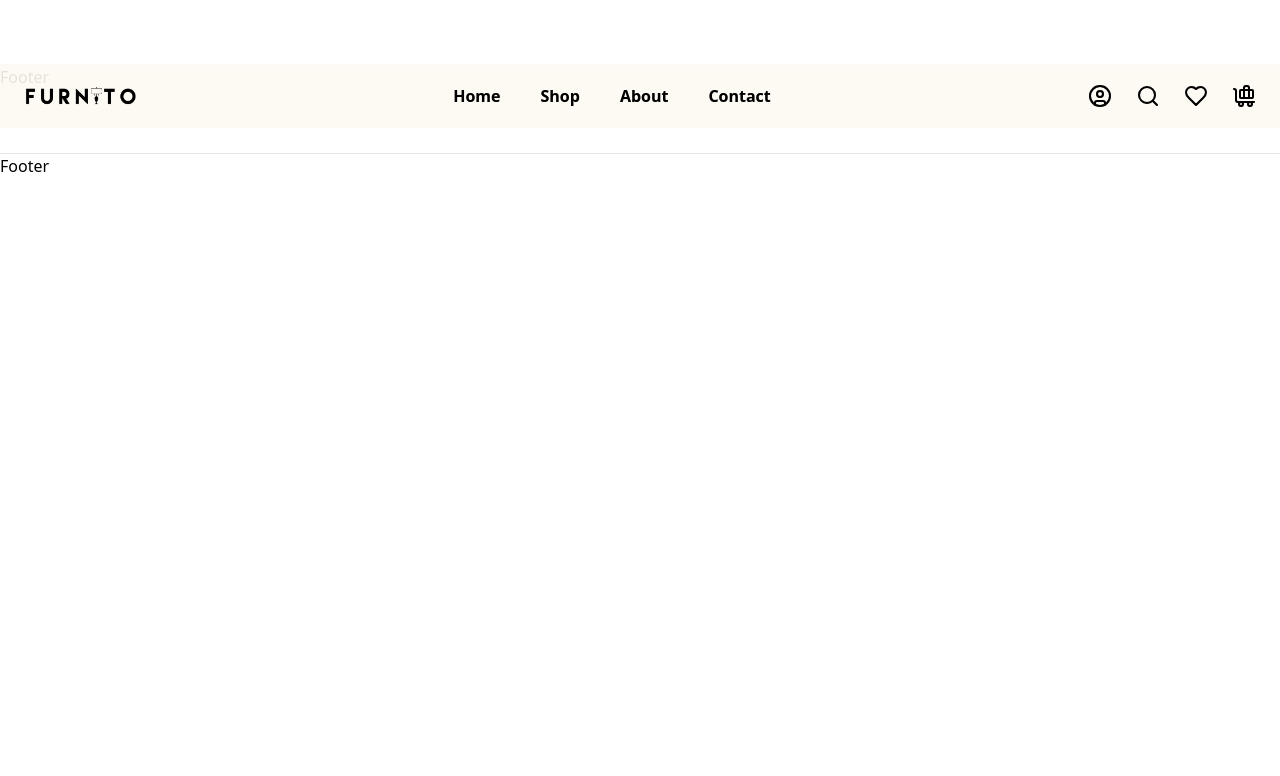
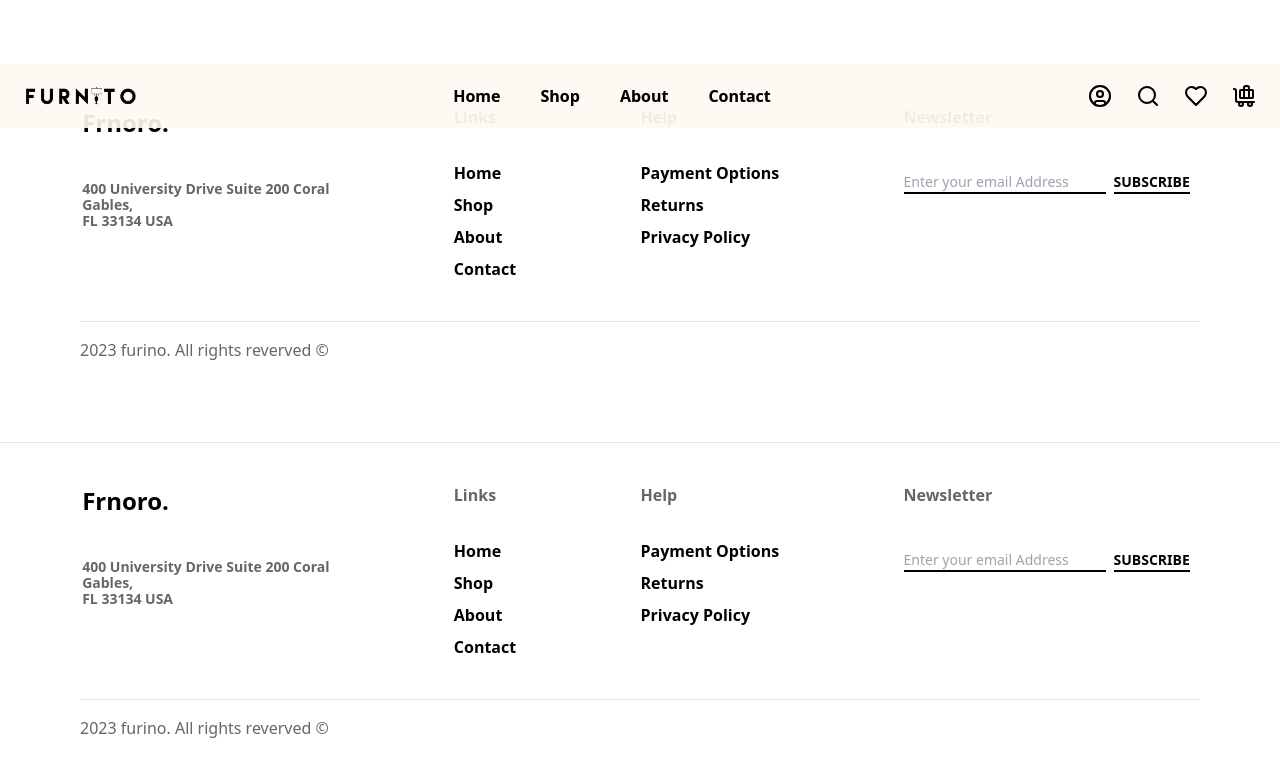
Before and after one commit to Suleman615/Furniro, a Next.js app: page /Layout in a window 1280 px wide. Shown: the top 776 px of the page. Built offline with nearby package versions, Linux system fonts and the light colour scheme.

Commit message:
Footer Added

```diff
--- a/src/components/Category.tsx
+++ b/src/components/Category.tsx
@@ -6,7 +6,7 @@ export default function Category() {
         <div className="pt-16 pb-5">
             <div className="text-center">
                 <h3 className="text-md font-bold text-black">Brouse The Range</h3>
-                <p className="text-sm text-grey">Lorem ipsum dolor sit amet, consectetur adipiscing elit.</p>
+                <p className="text-sm text-grey px-2">Lorem ipsum dolor sit amet, consectetur adipiscing elit.</p>
             </div>
             <div className="flex flex-wrap justify-center gap-4 py-16">
 
--- a/src/components/Footer.tsx
+++ b/src/components/Footer.tsx
@@ -1,7 +1,44 @@
+import Link from "next/link";
 
 
 export default function Footer() {
     return (
-        <div className=" mt-16 border-t">Footer</div>
+        <>
+            <div className=" mt-16 py-10 border-t flex px-10 justify-around flex-wrap gap-10">
+                <div className="">
+                    <h3 className="text-lg font-bold">Frnoro.</h3>
+                    <p className="text-grey text-sm my-10 font-semibold leading-4">400 University Drive Suite 200 Coral <br /> Gables,<br /> FL 33134 USA</p>
+                </div>
+                <div>
+                    <ul className="font-semibold flex flex-col gap-2">
+                        <li className="text-grey mb-6">Links</li>
+                        <li><Link className="hover:text-grey font-semibold" href='/'>Home</Link></li>
+                        <li><Link className="hover:text-grey font-semibold" href='/Shop'>Shop</Link></li>
+                        <li><Link className="hover:text-grey font-semibold" href='/About'>About</Link></li>
+                        <li><Link className="hover:text-grey font-semibold" href='./Contact'>Contact</Link></li>
+                    </ul>
+                </div>
+                <div>
+                    <ul className="font-semibold flex flex-col gap-2">
+                        <li className="text-grey mb-6">Help</li>
+                        <li><Link className="hover:text-grey font-semibold" href='#'>Payment Options</Link></li>
+                        <li><Link className="hover:text-grey font-semibold" href='#'>Returns</Link></li>
+                        <li><Link className="hover:text-grey font-semibold" href='#'>Privacy Policy</Link></li>
+                    </ul>
+                </div>
+                <div>
+                    <p className="font-semibold text-grey mb-10">Newsletter</p>
+                    <form action="" method="post">
+                        <input className="border-b-2 text-sm  border-black focus:outline-none" placeholder="Enter your email Address" type="text" />
+                        <button className="border-b-2 text-sm  border-black mx-2 font-semibold" type="submit">SUBSCRIBE</button>
+                    </form>
+
+                </div>
+
+            </div>
+            <div className="mx-20  py-4 border-t">
+                <p className="text-grey text-center sm:text-left">2023 furino. All rights reverved &copy;</p>
+            </div>
+        </>
     )
 }
--- a/src/components/Hero.tsx
+++ b/src/components/Hero.tsx
@@ -4,10 +4,10 @@ export default function Hero() {
     return (
         <div className="w-full h-[90vh] bg-[url('/assets/hero-bg.jpg')] bg-cover bg-no-repeat flex justify-end items-center ">
 
-            <div className="h-auto bg-medium rounded-lg p-4 w-96 mx-auto sm:mx-0  sm:me-24 lg:me-72 ">
+            <div className="h-auto bg-medium rounded-lg p-4 w-96 mx-2 sm:mx-0  sm:me-24 lg:me-72 ">
                 <p className="text-md font-semibold">New Arrival</p>
                 <p className="text-xl font-bold text-brown leading-8 my-4">Discover Our <br /> New Collection</p>
-                <p className="text-sm text-grey">Lorem ipsum dolor sit amet, consectetur adipiscing elit. Ut elit tellus, luctus nec ullamcorper mattis.</p>
+                <p className="text-sm text-grey ">Lorem ipsum dolor sit amet, consectetur adipiscing elit. Ut elit tellus, luctus nec ullamcorper mattis.</p>
                 <button className="border  my-4 px-6 py-2 rounded-lg border-brown text-brown   hover:text-white hover:bg-brown">Buy Now</button>
             </div>
 
--- a/src/components/Navbar.tsx
+++ b/src/components/Navbar.tsx
@@ -13,7 +13,7 @@ export default function Navbar() {
 
                 <span onClick={() => { setShoeNavbar(!showNavbar) }} className="visible sm:hidden  "><Menu /></span></div>
             <div className={` ${(showNavbar) ? 'visible flex' : 'hidden'}  sm:flex flex-col sm:flex-row gap-2 sm:gap-10`}>
-                <Link className="hover:text-brown font-semibold" href='/Home'>Home</Link>
+                <Link className="hover:text-brown font-semibold" href='/'>Home</Link>
                 <Link className="hover:text-brown font-semibold" href='/Shop'>Shop</Link>
                 <Link className="hover:text-brown font-semibold" href='/About'>About</Link>
                 <Link className="hover:text-brown font-semibold" href='./Contact'>Contact</Link>
```
